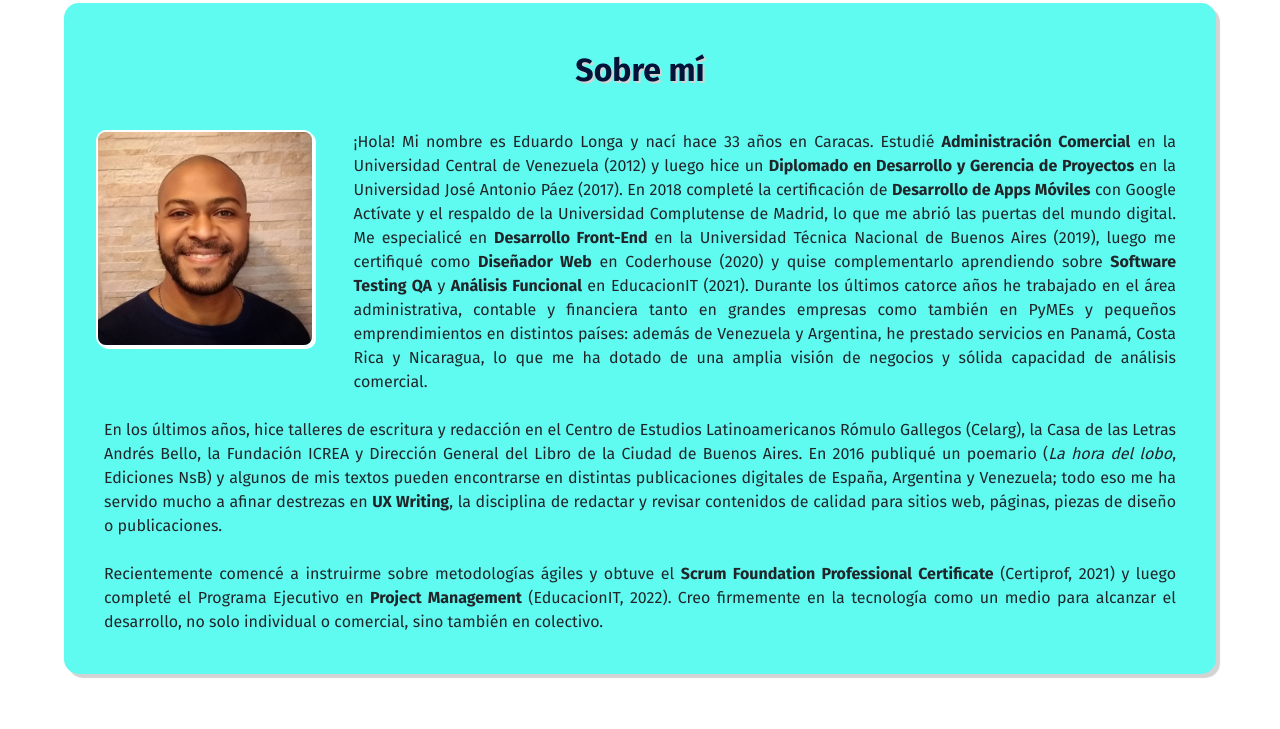
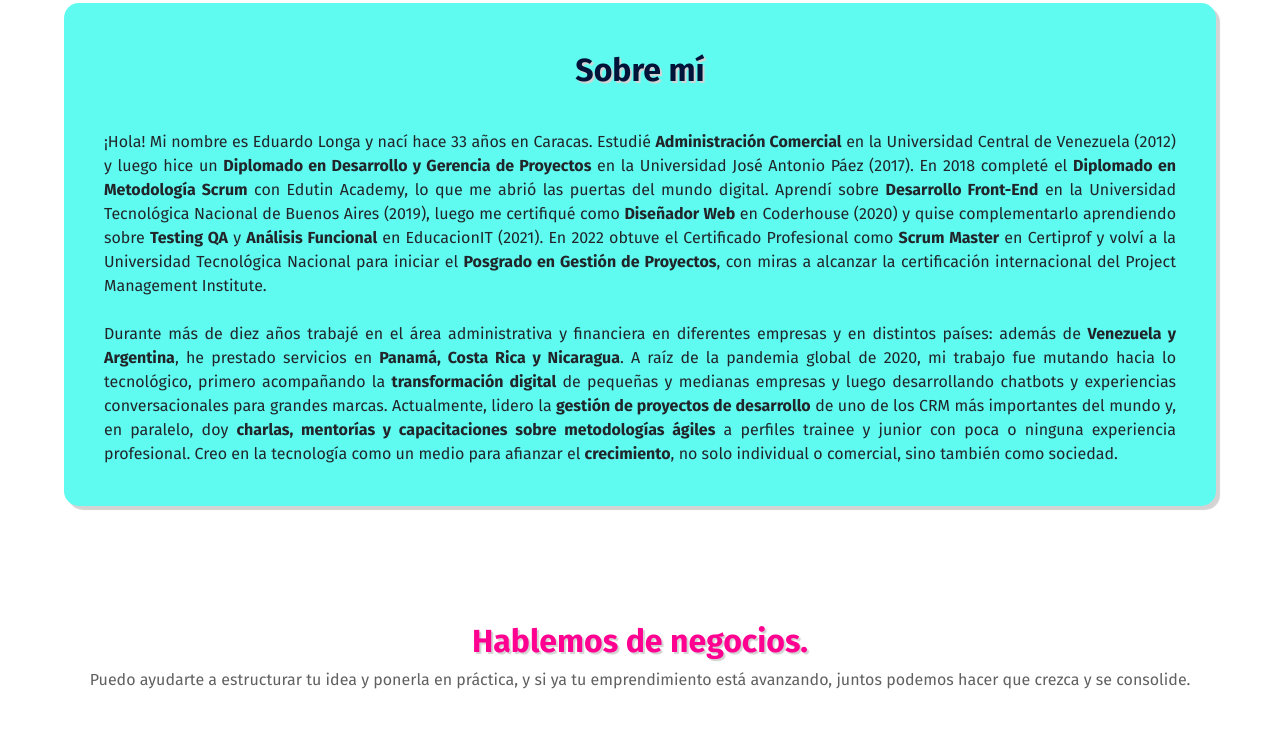
Before and after one commit to belongah/edulongah, a plain HTML site: page index.html in a window 1280 px wide. Shown: the part 1380-2109 px from the top of the page. Drawn offline with nearby package versions, Linux system fonts and the light colour scheme.

Commit message:
Correcciones index

```diff
--- a/index.html
+++ b/index.html
@@ -4,7 +4,7 @@
     <meta charset="utf-8">
     <meta name="viewport" content="width=device-width, user-scalable=no, initial-scale=1.0, maximum-scale=1.0, minimum-scale=1.0">
     <meta name="description" content="Project Manager y Desarrollador Front-end certificado, con más de doce años de experiencia en administración comercial y de negocios.">
-    <meta name="keywords" content="business, negocios, tecnología, desarrollo, web, UX, UI, diseño, web, diseño digital, consultoría, project, proyectos, manager, management, PYMES">
+    <meta name="keywords" content="business, negocios, tecnología, desarrollo, web, UX, UI, diseño, web, diseño digital, consultoría, project, scrum, master, proyectos, manager, management, PYMES">
     <link rel="icon" href="img/eduNewLog.png" type="image/png"/>
     <title>Eduardo Longa</title>
     <link rel="preconnect" href="https://fonts.gstatic.com">
@@ -18,7 +18,7 @@
       <div class="topbar">
         <div class="header_title">
           <h1>Eduardo Longa</h1>
-          <p class="subtitle">Arquitectura de negocios + Diseño digital</p>
+          <p class="subtitle">Scrum Master + Project Manager</p>
         </div>
       </div>
       <nav>
@@ -107,12 +107,8 @@
     <div id="aboutMe"></div>
     <section class="inciso">
       <h3 class="maintext marino medio-aire">Sobre mí</h3>
-      <div class="grilla-chica">
-        <img class="miFoto" src="img/edulonga.jpg" alt="Eduardo Longa">
-        <p class="caption justext">¡Hola! Mi nombre es Eduardo Longa y nací hace 33 años en Caracas. Estudié <b>Administración Comercial</b> en la Universidad Central de Venezuela (2012) y luego hice un <b>Diplomado en Desarrollo y Gerencia de Proyectos</b> en la Universidad José Antonio Páez (2017). En 2018 completé la certificación de <b>Desarrollo de Apps Móviles</b> con Google Actívate y el respaldo de la Universidad Complutense de Madrid, lo que me abrió las puertas del mundo digital. Me especialicé en <b>Desarrollo Front-End</b> en la Universidad Técnica Nacional de Buenos Aires (2019), luego me certifiqué como <b>Diseñador Web</b> en Coderhouse (2020) y quise complementarlo aprendiendo sobre <b>Software Testing QA</b> y <b>Análisis Funcional</b> en EducacionIT (2021). Durante los últimos catorce años he trabajado en el área administrativa, contable y financiera tanto en grandes empresas como también en PyMEs y pequeños emprendimientos en distintos países: además de Venezuela y Argentina, he prestado servicios en Panamá, Costa Rica y Nicaragua, lo que me ha dotado de una amplia visión de negocios y sólida capacidad de análisis comercial.</p>
-      </div>
-      <p class="caption justext">En los últimos años, hice talleres de escritura y redacción en el Centro de Estudios Latinoamericanos Rómulo Gallegos (Celarg), la Casa de las Letras Andrés Bello, la Fundación ICREA y Dirección General del Libro de la Ciudad de Buenos Aires. En 2016 publiqué un poemario (<i>La hora del lobo</i>, Ediciones NsB) y algunos de mis textos pueden encontrarse en distintas publicaciones digitales de España, Argentina y Venezuela; todo eso me ha servido mucho a afinar destrezas en <b>UX Writing</b>, la disciplina de redactar y revisar contenidos de calidad para sitios web, páginas, piezas de diseño o publicaciones.</p>
-      <p class="caption justext">Recientemente comencé a instruirme sobre metodologías ágiles y obtuve el <b>Scrum Foundation Professional Certificate</b> (Certiprof, 2021) y luego completé el Programa Ejecutivo en <b>Project Management</b> (EducacionIT, 2022). Creo firmemente en la tecnología como un medio para alcanzar el desarrollo, no solo individual o comercial, sino también en colectivo.</p>
+      <p class="caption justext">¡Hola! Mi nombre es Eduardo Longa y nací hace 33 años en Caracas. Estudié <b>Administración Comercial</b> en la Universidad Central de Venezuela (2012) y luego hice un <b>Diplomado en Desarrollo y Gerencia de Proyectos</b> en la Universidad José Antonio Páez (2017). En 2018 completé el <b>Diplomado en Metodología Scrum</b> con Edutin Academy, lo que me abrió las puertas del mundo digital. Aprendí sobre <b>Desarrollo Front-End</b> en la Universidad Tecnológica Nacional de Buenos Aires (2019), luego me certifiqué como <b>Diseñador Web</b> en Coderhouse (2020) y quise complementarlo aprendiendo sobre <b>Testing QA</b> y <b>Análisis Funcional</b> en EducacionIT (2021). En 2022 obtuve el Certificado Profesional como <b>Scrum Master</b> en Certiprof y volví a la Universidad Tecnológica Nacional para iniciar el <b>Posgrado en Gestión de Proyectos</b>, con miras a alcanzar la certificación internacional del Project Management Institute.</p>
+      <p class="caption justext">Durante más de diez años trabajé en el área administrativa y financiera en diferentes empresas y en distintos países: además de <b>Venezuela y Argentina</b>, he prestado servicios en <b>Panamá, Costa Rica y Nicaragua</b>. A raíz de la pandemia global de 2020, mi trabajo fue mutando hacia lo tecnológico, primero acompañando la <b>transformación digital</b> de pequeñas y medianas empresas y luego desarrollando chatbots y experiencias conversacionales para grandes marcas. Actualmente, lidero la <b>gestión de proyectos de desarrollo</b> de uno de los CRM más importantes del mundo y, en paralelo, doy <b>charlas, mentorías y capacitaciones sobre metodologías ágiles</b> a perfiles trainee y junior con poca o ninguna experiencia profesional. Creo en la tecnología como un medio para afianzar el <b>crecimiento</b>, no solo individual o comercial, sino también como sociedad.</p>
     </section>
     <div id="hireMe"></div>
     <section class="aire-sup">
```
